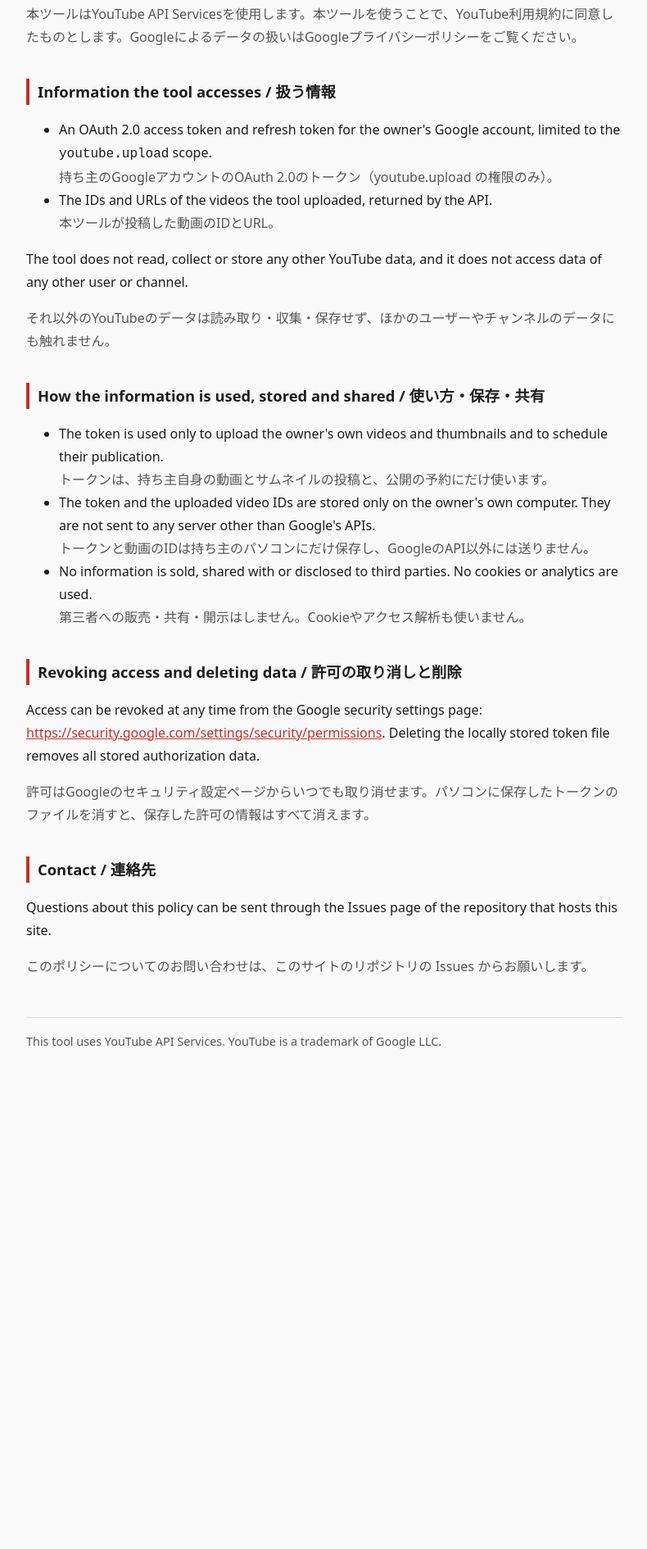
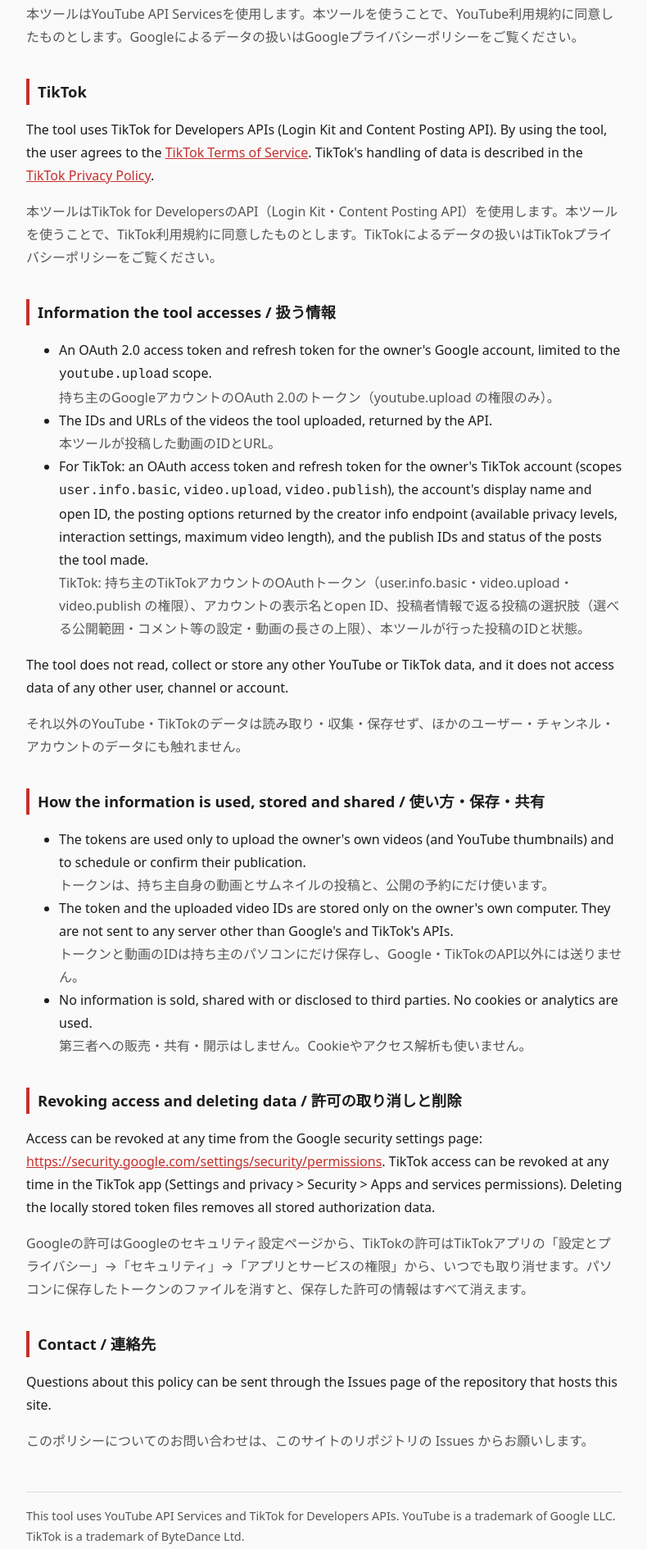
Before and after one commit to Kddikdi/reaction-video-uploader, a plain HTML site: page privacy.html in a window 1280 px wide. Shown: the part 464-2354 px from the top of the page at 82% size, without its empty margins (244-1034 px from the left). Before the commit the page ends 1811 px from the top, so only its background shows below. Drawn offline with Linux system fonts and the light colour scheme.

Commit message:
Add TikTok (Login Kit, Content Posting API) to description, privacy policy and terms

```diff
--- a/privacy.html
+++ b/privacy.html
@@ -12,7 +12,7 @@
   <h1>Privacy Policy</h1>
   <nav><a href="index.html">Home</a><a href="privacy.html">Privacy Policy</a><a href="terms.html">Terms of Service</a></nav>
 </header>
-<p>Last updated: 2026-11-19</p>
+<p>Last updated: 2026-11-19 (TikTok added)</p>
 
 <p>This Privacy Policy describes how Reaction Video Uploader ("the tool") handles information.
 The tool is a private, internal tool used only by the owner of a single YouTube channel.</p>
@@ -25,33 +25,43 @@ Google's handling of data is described in the
 <a href="https://policies.google.com/privacy">Google Privacy Policy</a>.</p>
 <p class="ja">本ツールはYouTube API Servicesを使用します。本ツールを使うことで、YouTube利用規約に同意したものとします。Googleによるデータの扱いはGoogleプライバシーポリシーをご覧ください。</p>
 
+<h2>TikTok</h2>
+<p>The tool uses TikTok for Developers APIs (Login Kit and Content Posting API). By using the tool, the user agrees to the
+<a href="https://www.tiktok.com/legal/terms-of-service">TikTok Terms of Service</a>. TikTok's handling of data is described in the
+<a href="https://www.tiktok.com/legal/privacy-policy">TikTok Privacy Policy</a>.</p>
+<p class="ja">本ツールはTikTok for DevelopersのAPI（Login Kit・Content Posting API）を使用します。本ツールを使うことで、TikTok利用規約に同意したものとします。TikTokによるデータの扱いはTikTokプライバシーポリシーをご覧ください。</p>
+
 <h2>Information the tool accesses / 扱う情報</h2>
 <ul>
   <li>An OAuth 2.0 access token and refresh token for the owner's Google account, limited to the
     <code>youtube.upload</code> scope.<br><span class="ja">持ち主のGoogleアカウントのOAuth 2.0のトークン（youtube.upload の権限のみ）。</span></li>
   <li>The IDs and URLs of the videos the tool uploaded, returned by the API.<br><span class="ja">本ツールが投稿した動画のIDとURL。</span></li>
+  <li>For TikTok: an OAuth access token and refresh token for the owner's TikTok account (scopes <code>user.info.basic</code>,
+    <code>video.upload</code>, <code>video.publish</code>), the account's display name and open ID, the posting options returned by the
+    creator info endpoint (available privacy levels, interaction settings, maximum video length), and the publish IDs and status of the posts the tool made.<br><span class="ja">TikTok: 持ち主のTikTokアカウントのOAuthトークン（user.info.basic・video.upload・video.publish の権限）、アカウントの表示名とopen ID、投稿者情報で返る投稿の選択肢（選べる公開範囲・コメント等の設定・動画の長さの上限）、本ツールが行った投稿のIDと状態。</span></li>
 </ul>
-<p>The tool does not read, collect or store any other YouTube data, and it does not access data of any other user or channel.</p>
-<p class="ja">それ以外のYouTubeのデータは読み取り・収集・保存せず、ほかのユーザーやチャンネルのデータにも触れません。</p>
+<p>The tool does not read, collect or store any other YouTube or TikTok data, and it does not access data of any other user, channel or account.</p>
+<p class="ja">それ以外のYouTube・TikTokのデータは読み取り・収集・保存せず、ほかのユーザー・チャンネル・アカウントのデータにも触れません。</p>
 
 <h2>How the information is used, stored and shared / 使い方・保存・共有</h2>
 <ul>
-  <li>The token is used only to upload the owner's own videos and thumbnails and to schedule their publication.<br><span class="ja">トークンは、持ち主自身の動画とサムネイルの投稿と、公開の予約にだけ使います。</span></li>
-  <li>The token and the uploaded video IDs are stored only on the owner's own computer. They are not sent to any server other than Google's APIs.<br><span class="ja">トークンと動画のIDは持ち主のパソコンにだけ保存し、GoogleのAPI以外には送りません。</span></li>
+  <li>The tokens are used only to upload the owner's own videos (and YouTube thumbnails) and to schedule or confirm their publication.<br><span class="ja">トークンは、持ち主自身の動画とサムネイルの投稿と、公開の予約にだけ使います。</span></li>
+  <li>The token and the uploaded video IDs are stored only on the owner's own computer. They are not sent to any server other than Google's and TikTok's APIs.<br><span class="ja">トークンと動画のIDは持ち主のパソコンにだけ保存し、Google・TikTokのAPI以外には送りません。</span></li>
   <li>No information is sold, shared with or disclosed to third parties. No cookies or analytics are used.<br><span class="ja">第三者への販売・共有・開示はしません。Cookieやアクセス解析も使いません。</span></li>
 </ul>
 
 <h2>Revoking access and deleting data / 許可の取り消しと削除</h2>
 <p>Access can be revoked at any time from the Google security settings page:
 <a href="https://security.google.com/settings/security/permissions">https://security.google.com/settings/security/permissions</a>.
-Deleting the locally stored token file removes all stored authorization data.</p>
-<p class="ja">許可はGoogleのセキュリティ設定ページからいつでも取り消せます。パソコンに保存したトークンのファイルを消すと、保存した許可の情報はすべて消えます。</p>
+TikTok access can be revoked at any time in the TikTok app (Settings and privacy &gt; Security &gt; Apps and services permissions).
+Deleting the locally stored token files removes all stored authorization data.</p>
+<p class="ja">Googleの許可はGoogleのセキュリティ設定ページから、TikTokの許可はTikTokアプリの「設定とプライバシー」→「セキュリティ」→「アプリとサービスの権限」から、いつでも取り消せます。パソコンに保存したトークンのファイルを消すと、保存した許可の情報はすべて消えます。</p>
 
 <h2>Contact / 連絡先</h2>
 <p>Questions about this policy can be sent through the Issues page of the repository that hosts this site.</p>
 <p class="ja">このポリシーについてのお問い合わせは、このサイトのリポジトリの Issues からお願いします。</p>
 
-<footer>This tool uses YouTube API Services. YouTube is a trademark of Google LLC.</footer>
+<footer>This tool uses YouTube API Services and TikTok for Developers APIs. YouTube is a trademark of Google LLC. TikTok is a trademark of ByteDance Ltd.</footer>
 </main>
 </body>
 </html>
```
Also changed, not shown: index.html (+15 -4 lines), terms.html (+11 -4 lines).
